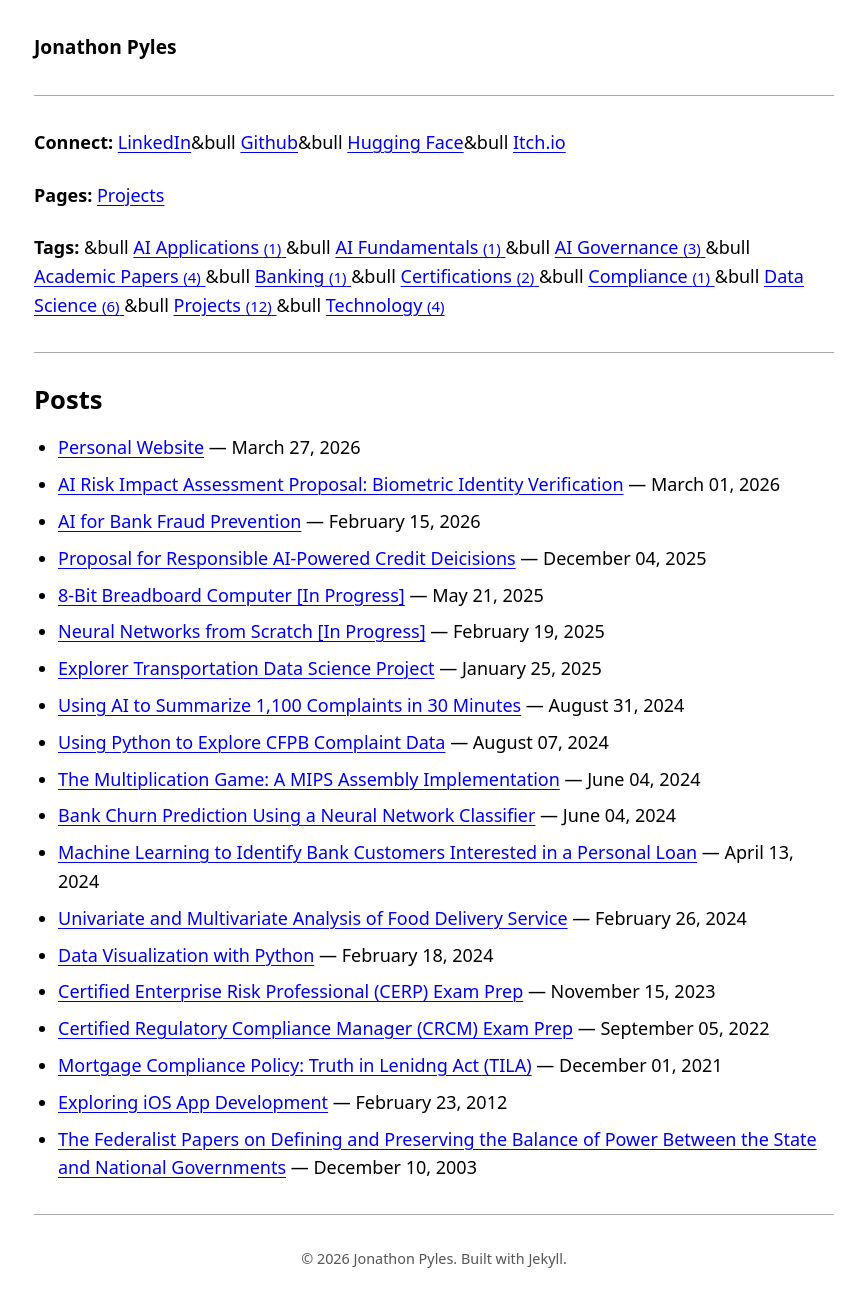
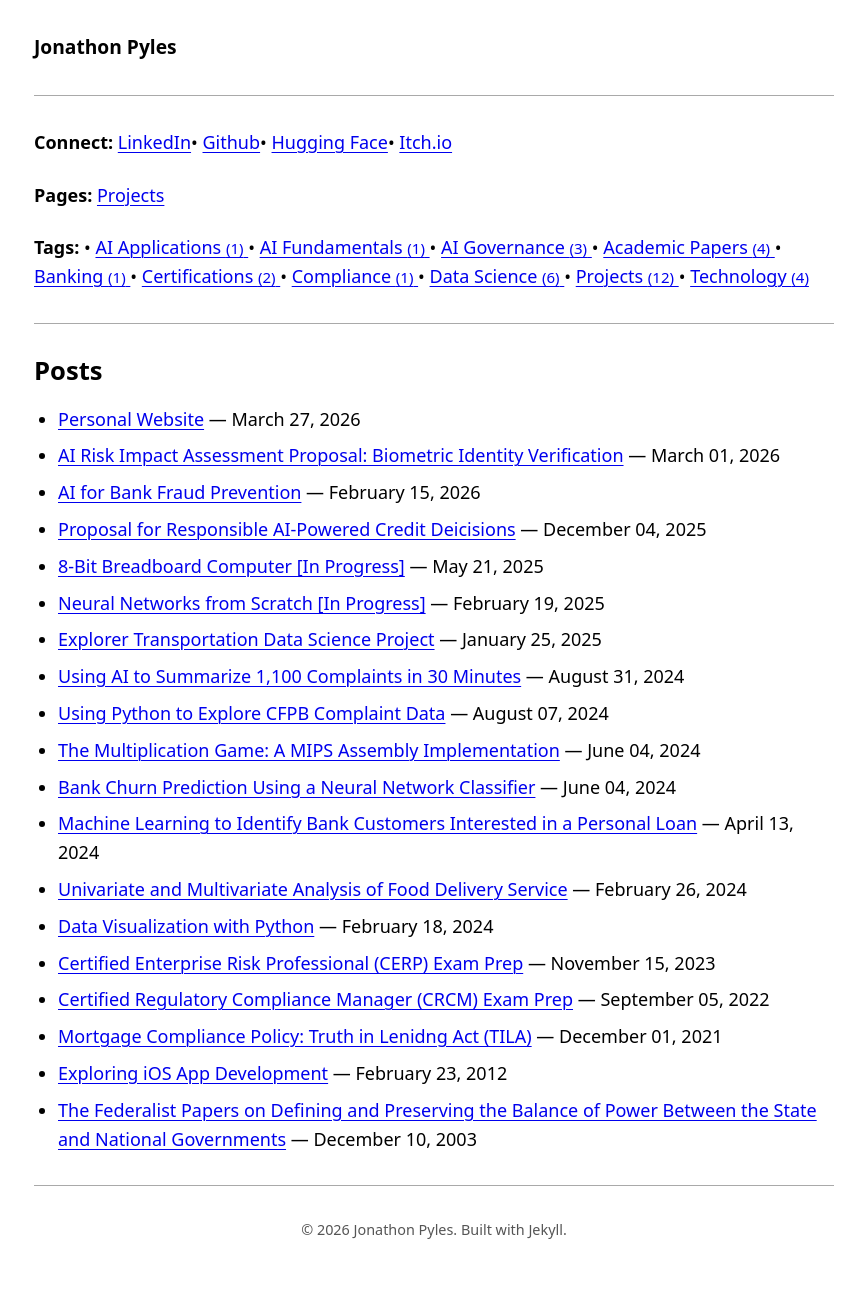
Before and after one commit to JNPyles/JNPyles.github.io, a Jekyll site: the page built from index.html, in a window 1280 px wide. Shown: the whole page, without its empty margins (206-1071 px from the left). Built offline with Jekyll 4.4.1, drawn with Linux system fonts in a browser that asks for light colours; nearby versions of some CDN libraries; after the commit the page ends 1273 px from its top, so only the background shows below that.

Commit message:
Update index.html

```diff
--- a/index.html
+++ b/index.html
@@ -7,9 +7,9 @@ title: Home
 
 <p>
 		<strong>Connect: </strong>
-		<a href="https://www.linkedin.com/in/jonathonpyles/">LinkedIn</a>&bull
-		<a href="https://github.com/JNPyles">Github</a>&bull
-		<a href="https://huggingface.co/JNPyles">Hugging Face</a>&bull
+		<a href="https://www.linkedin.com/in/jonathonpyles/">LinkedIn</a>•
+		<a href="https://github.com/JNPyles">Github</a>•
+		<a href="https://huggingface.co/JNPyles">Hugging Face</a>•
     <a href="https://apadaegg.itch.io/">Itch.io</a>
 </p>
 <p>
@@ -19,7 +19,7 @@ title: Home
 <p>
   <strong>Tags: </strong>
 		{% for tag in sorted_tags %}
-    &bull <a href="/tags/#{{ tag[0] | slugify }}">
+    • <a href="/tags/#{{ tag[0] | slugify }}">
      {{ tag[0] }} <small>({{ tag[1].size }})</small>
     </a>{% unless forloop.last %}  {% endunless %}
   {% endfor %}
```
